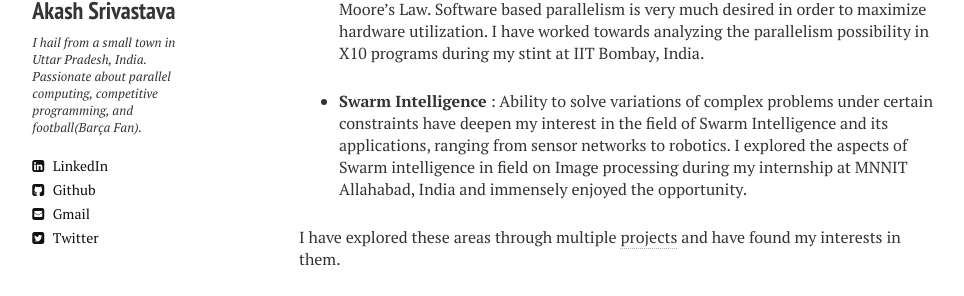
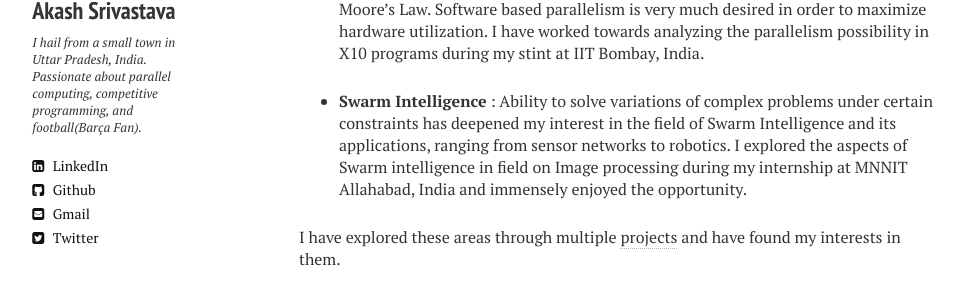
Before and after one commit to Akash1684/akash1684.github.io, a Jekyll site: the page built from research.md, in a window 1280 px wide. Shown: the part 251-547 px from the top of the page, without its empty margins (21-985 px from the left). Built offline with Jekyll 4.4.1, drawn with Linux system fonts in a browser that asks for light colours; nearby versions of some CDN libraries.

Commit message:
Update research.md

```diff
--- a/research.md
+++ b/research.md
@@ -12,7 +12,7 @@
 In the present world, the need of efficient and large computation is exponentially increasing but the hardware scaling is bounded by Moore's Law. Software based parallelism is very much desired in order to maximize hardware utilization. I have worked towards analyzing the parallelism possibility in X10 programs during my stint at IIT Bombay, India.
 
 * **Swarm Intelligence** :
-Ability to solve variations of complex problems under certain constraints have deepen my interest in the field of Swarm Intelligence and its applications, ranging from sensor networks to robotics. I explored the aspects of Swarm intelligence in field on Image processing during my internship at MNNIT Allahabad, India and immensely enjoyed the opportunity.
+Ability to solve variations of complex problems under certain constraints has deepened my interest in the field of Swarm Intelligence and its applications, ranging from sensor networks to robotics. I explored the aspects of Swarm intelligence in field on Image processing during my internship at MNNIT Allahabad, India and immensely enjoyed the opportunity.
 
 I have explored these areas through multiple <a href="https://akash1684.github.io//projects/" target="_blank">projects</a> and have found my interests in them.
 
```
